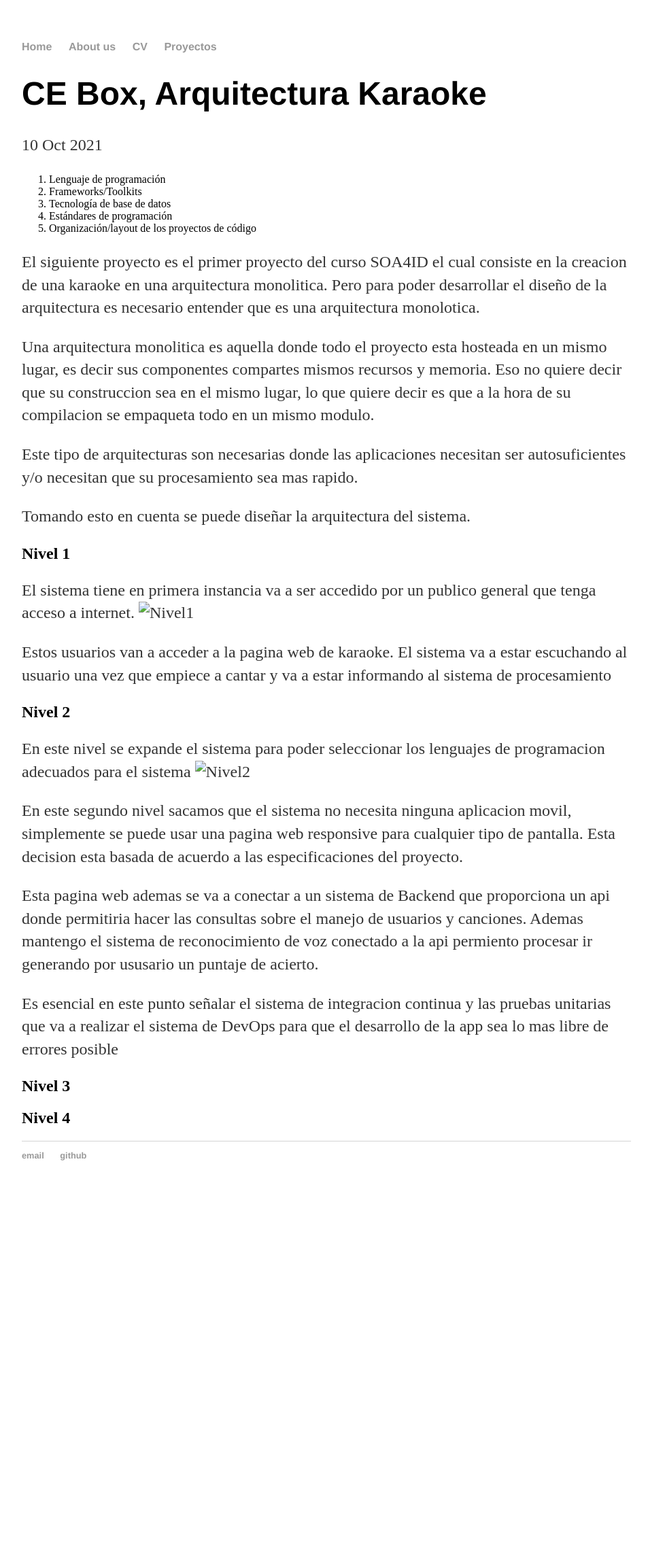
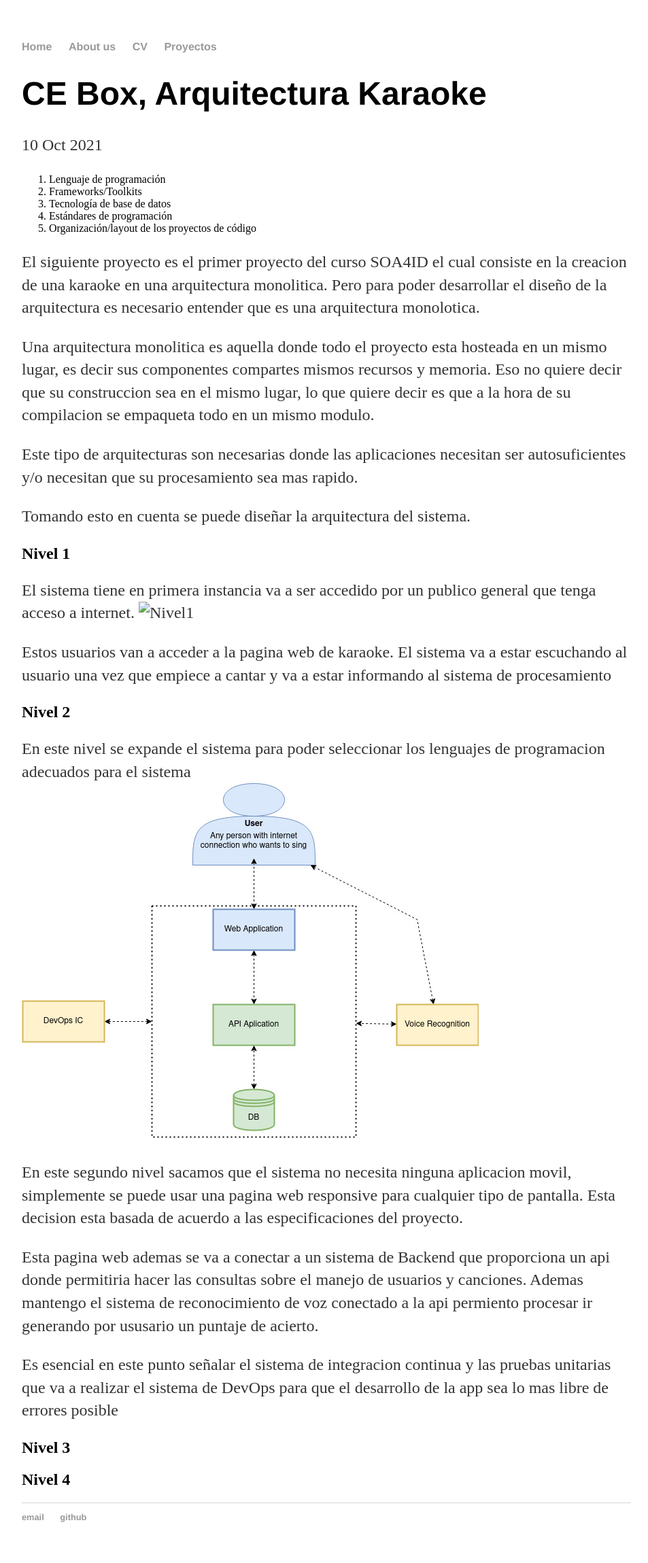
Before and after one commit to gaburolo/ce-box.github.io, a Jekyll site: the page built from _posts/2021-10-10-ce-box-arquitectura-karaoke.md, in a window 1280 px wide. Shown: the whole page at 68% size, without its empty margins (160-1113 px from the left). Built offline with Jekyll 4.4.1, drawn with Linux system fonts in a browser that asks for light colours; before the commit the page ends 1767 px from its top, so only the background shows below that.

Commit message:
[add][master]test images

```diff
--- a/_posts/2021-10-10-ce-box-arquitectura-karaoke.md
+++ b/_posts/2021-10-10-ce-box-arquitectura-karaoke.md
@@ -28,7 +28,7 @@ Estos usuarios van a acceder a la pagina web de karaoke. El sistema va a estar e
 ## Nivel 2
 
 En este nivel se expande el sistema para poder seleccionar los lenguajes de programacion adecuados para el sistema
-![Nivel2](img/Karaoke-Nivel-2.jpg)
+![Nivel2]({{site.url}}/assets/images/Karaoke-Nivel-2.jpg)
 
 En este segundo nivel sacamos que el sistema no necesita ninguna aplicacion movil, simplemente se puede usar una pagina web responsive para cualquier tipo de pantalla. Esta decision esta basada de acuerdo a las especificaciones del proyecto.
 
```
Also changed, not shown: assets/images/Karaoke-Nivel-2.jpg (added), assets/images/Karaoke-Nivel1.jpg (added).
